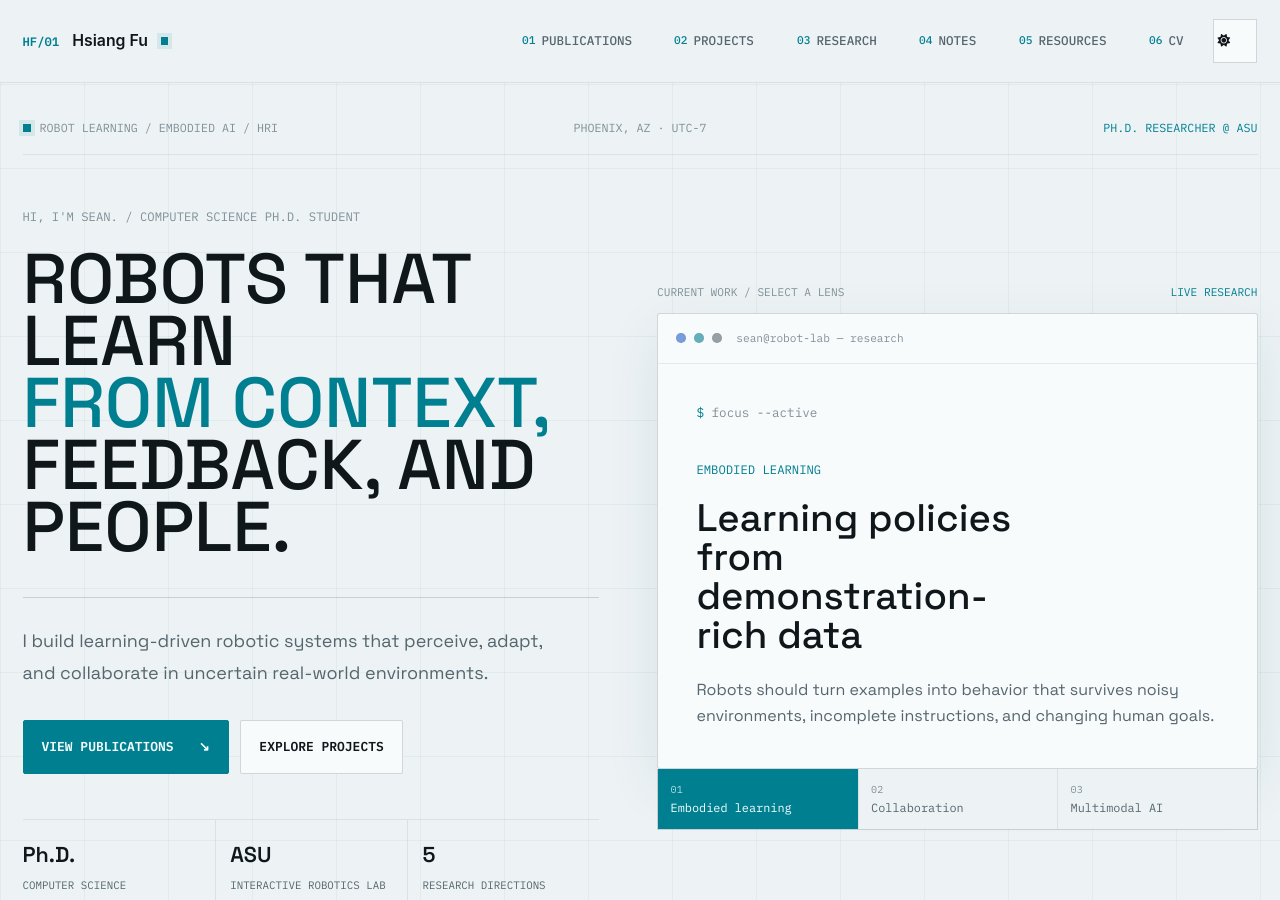
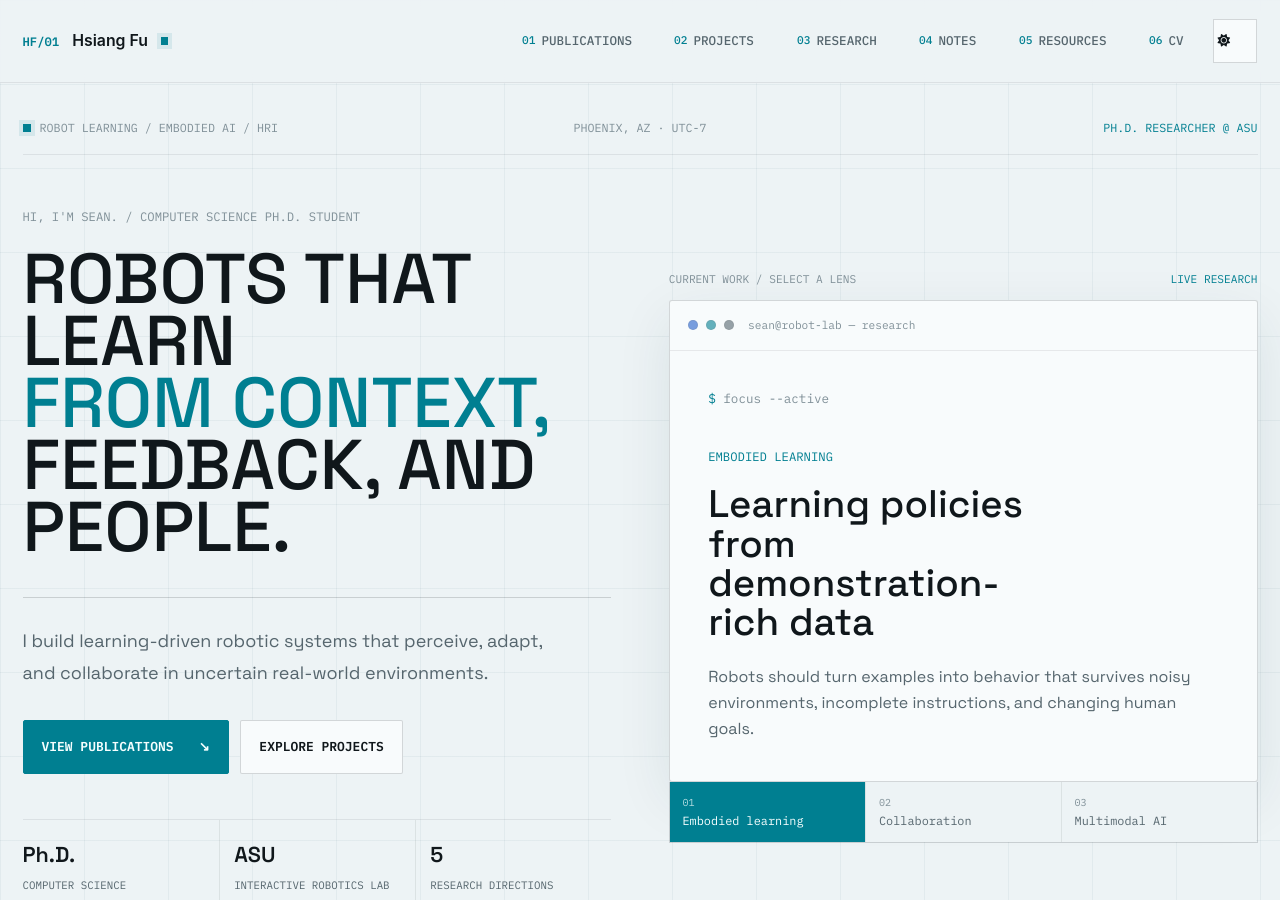
Before and after one commit to hsiang-fu/hsiang-fu.github.io, a Jekyll site: the page built from _pages/about.md, in a window 1280 px wide and 900 px high. Built offline with Jekyll 4.4.1, drawn with Linux system fonts in a browser that asks for light colours; a script that is not in the unit is left out.

Commit message:
Balance homepage hero columns

```diff
--- a/_sass/layout/_signal.scss
+++ b/_sass/layout/_signal.scss
@@ -325,7 +325,7 @@ a {
 
 .signal-hero {
   display: grid;
-  grid-template-columns: minmax(0, 0.98fr) minmax(30rem, 1.02fr);
+  grid-template-columns: repeat(2, minmax(0, 1fr));
   grid-template-rows: auto auto auto;
   column-gap: clamp(3rem, 4.5vw, 5rem);
   min-height: calc(100vh - 4.6rem);
@@ -1541,7 +1541,7 @@ a {
   }
 
   .signal-hero {
-    grid-template-columns: minmax(0, 0.84fr) minmax(27rem, 1.16fr);
+    grid-template-columns: repeat(2, minmax(0, 1fr));
     column-gap: 3rem;
   }
 
```
